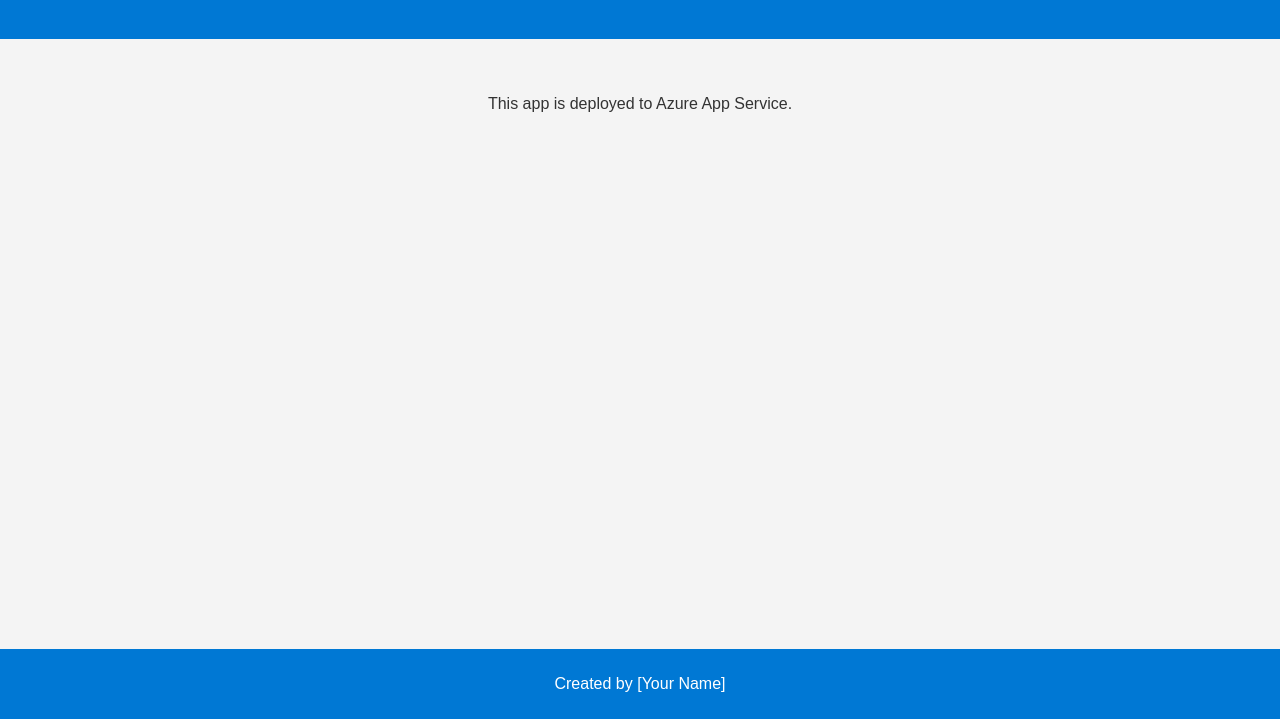
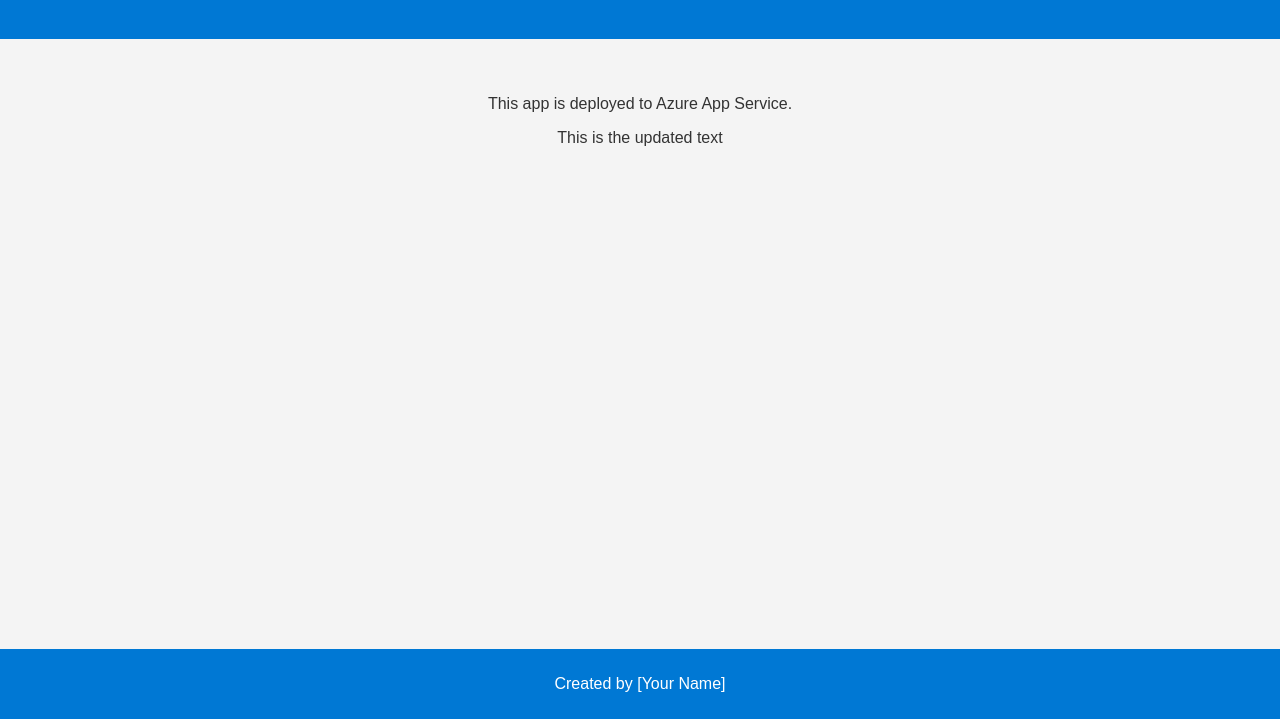
Before and after one commit to ChrisHAccount/azure-webapp-lab, a website: page public/index.html in a window 1280 px wide. Shown: the part 81-800 px from the top of the page. Drawn offline with Linux system fonts and the light colour scheme.

Commit message:
Update text

```diff
--- a/public/index.html
+++ b/public/index.html
@@ -8,7 +8,8 @@
 </head>
 <body>
   <header><h1>Welcome to My Azure Node App</h1></header>
-  <main><p>This app is deployed to Azure App Service.</p></main>
+  <main><p>This app is deployed to Azure App Service.</p>
+  <p>This is the updated text</p></main>
   <footer><p>Created by [Your Name]</p></footer>
 </body>
 </html>
```
